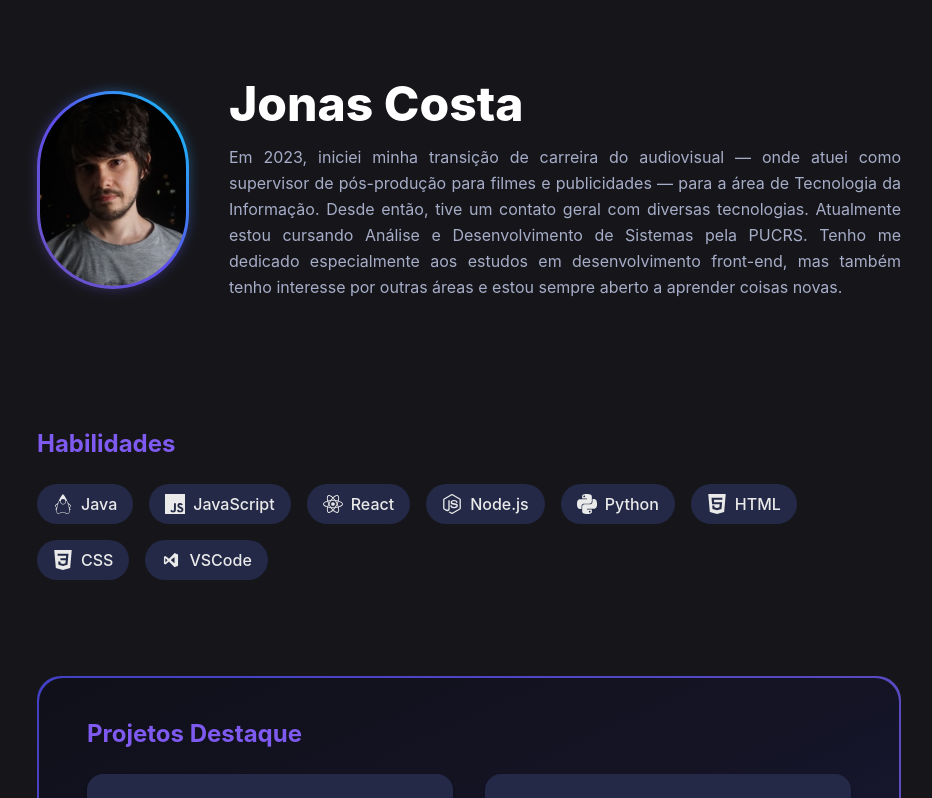
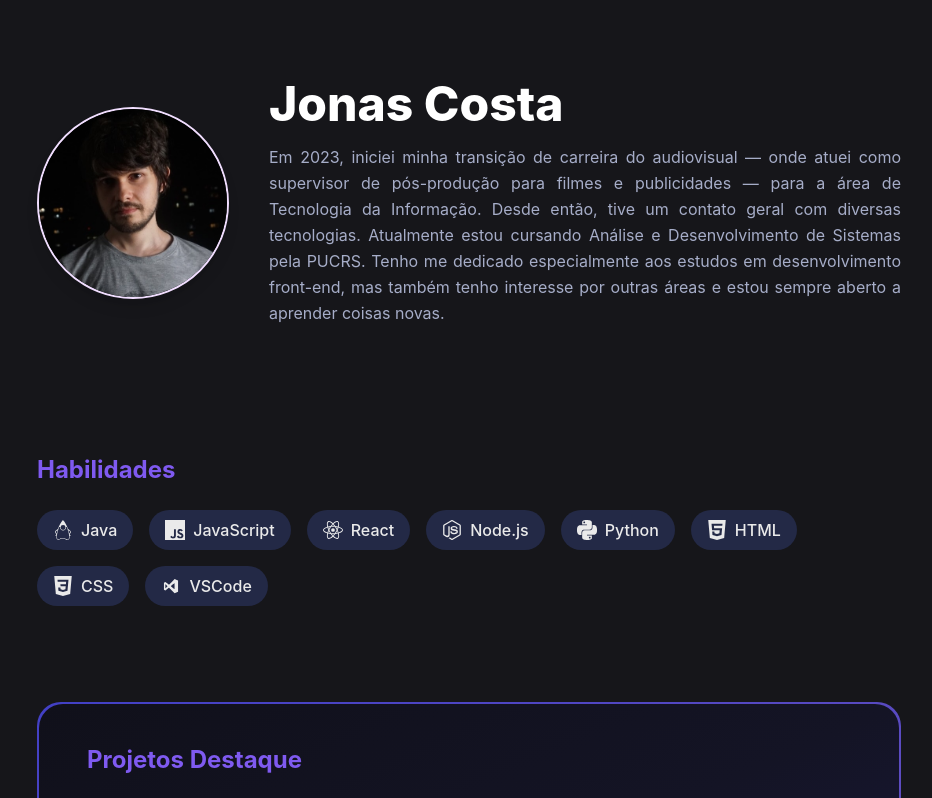
Before and after one commit to JonasPC18/meu-portfolio, a React (Create React App) app: page / in a window 1280 px wide. Shown: the top 798 px of the page, without its empty margins (171-1103 px from the left). Built offline with nearby package versions, Linux system fonts and the light colour scheme.

Commit message:
foto de perfil volta ao estilo anterior

```diff
--- a/src/components/Hero.jsx
+++ b/src/components/Hero.jsx
@@ -22,41 +22,16 @@ export default function Hero() {
       animate="show"
       >
 
-{/* FOTO com círculo gradiente tipo referência */}
-<motion.div
-  variants={{
-    hidden: { opacity: 0, x: -40 },
-    show:   { opacity: 1, x: 0, transition: { duration: 0.6, ease: "easeOut" } },
-  }}
-  className="relative isolate"
->
-  {/* Borda externa brilhante (efeito glow) */}
-  <span
-    aria-hidden
-    className="absolute inset-0 -z-10 rounded-full
-               bg-gradient-to-tr from-[#6f54bd] via-[#5d4fee] to-[#0ccffc]
-               opacity-40 blur-[6px]"
-  />
-
-  {/* Anel fino com gradiente */}
-  <div
-    className="relative p-[3px] rounded-full
-               bg-gradient-to-tr from-[#6f54bd] via-[#5d4fee] to-[#0ccffc]"
-  >
-    {/* Círculo interno onde vai a foto + gradiente de fundo */}
-    <div
-      className="relative overflow-hidden rounded-full
-                 bg-gradient-to-tr from-[#9852e4] via-[#5e5afc] to-[#00bcff]"
-    >
       <motion.img
         src="profile.jpg"
         alt="Foto de Jonas"
-        className="w-40 h-40 md:w-48 md:h-48 object-cover mix-blend-normal"
+        className="w-40 h-40 md:w-48 md:h-48 rounded-full object-cover
+                   border-2 border-[#f1deff] shadow-lg"
+        variants={{
+          hidden: { opacity: 0, x: -40 },
+          show:   { opacity: 1, x: 0, transition: { duration: 0.6, ease: "easeOut" } },
+        }}
       />
-    </div>
-  </div>
-</motion.div>
-
 
       <motion.div className="max-w-2xl text-center md:text-left" variants={fadeUp}>
         <motion.h2
--- /dev/null
+++ b/src/components/ProjectBox.jsx
@@ -0,0 +1,102 @@
+import React, { useState } from "react";
+import { motion } from "framer-motion";
+import projects from "../data/projects";
+import ProjectModal from "./ProjectModal";
+import ProjectBox from "./ProjectBox";
+
+// Variantes de animação
+const container = {
+  hidden: {},
+  show: { transition: { staggerChildren: 0.15 } },
+};
+
+const fadeUp = {
+  hidden: { opacity: 0, y: 40 },
+  show:   { opacity: 1, y: 0, transition: { duration: 0.6, ease: "easeOut" } },
+};
+
+export default function Projects() {
+  const [selected, setSelected] = useState(null);
+
+  // Separa projetos em destaque e demais
+  const featured = projects.filter((p) => p.featured);
+  const others   = projects.filter((p) => !p.featured);
+
+  /* --------------------------------------------------
+   * CARD DE CONTEÚDO (usa ProjectBox como wrapper)
+   * ------------------------------------------------*/
+  const ItemCard = ({ proj, i }) => (
+    <ProjectBox
+      variant={proj.featured ? "destaque" : "normal"}
+      variants={fadeUp}
+      initial="hidden"
+      whileInView="show"
+      viewport={{ once: true, amount: 0.2 }}
+      transition={{ delay: i * 0.1 }}
+    >
+      <h4 className="text-xl font-semibold text-white mb-2">{proj.name}</h4>
+
+      <p className="text-[#b8c1ec] mb-4 line-clamp-3">{proj.description}</p>
+
+      <div className="flex gap-2 mb-4 flex-wrap">
+        {proj.tech.map((t) => (
+          <span
+            key={t}
+            className="bg-[#7f5af0] text-white rounded px-2 py-1 text-xs"
+          >
+            {t}
+          </span>
+        ))}
+      </div>
+
+      <button
+        onClick={() => setSelected(proj)}
+        className="mt-auto bg-[#7f5af0] hover:bg-[#6246ea] text-white font-bold py-2 px-4 rounded"
+      >
+        Explorar
+      </button>
+    </ProjectBox>
+  );
+
+  /* --------------------------------------------------
+   * SEÇÃO PRINCIPAL
+   * ------------------------------------------------*/
+  return (
+    <motion.section
+      id="projects"
+      variants={container}
+      initial="hidden"
+      whileInView="show"
+      viewport={{ once: true, amount: 0.2 }}
+      className="py-12"
+    >
+      {featured.length > 0 && (
+        <>
+          <h3 className="text-2xl font-bold mb-6 text-[#7f5af0]">
+            Projetos Destaque
+          </h3>
+          <div className="grid md:grid-cols-2 gap-8">
+            {featured.map((proj, i) => (
+              <ItemCard key={proj.name + i} proj={proj} i={i} />
+            ))}
+          </div>
+        </>
+      )}
+
+      {others.length > 0 && (
+        <>
+          <h3 className="text-2xl font-bold mt-10 mb-6 text-[#7f5af0]">
+            Outros Projetos
+          </h3>
+          <div className="grid md:grid-cols-2 gap-8">
+            {others.map((proj, i) => (
+              <ItemCard key={proj.name + i} proj={proj} i={i} />
+            ))}
+          </div>
+        </>
+      )}
+
+      <ProjectModal project={selected} onClose={() => setSelected(null)} />
+    </motion.section>
+  );
+}
```
